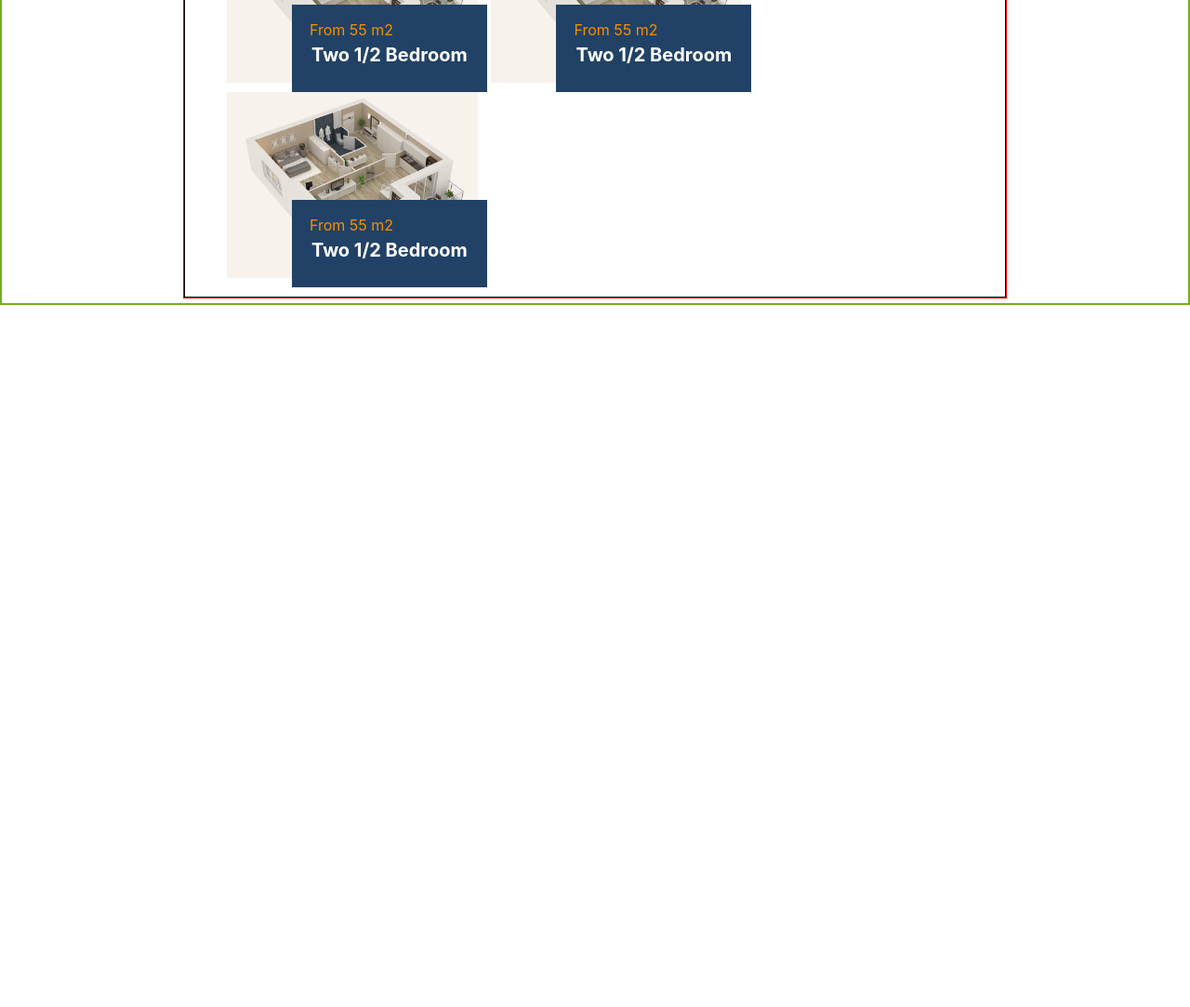
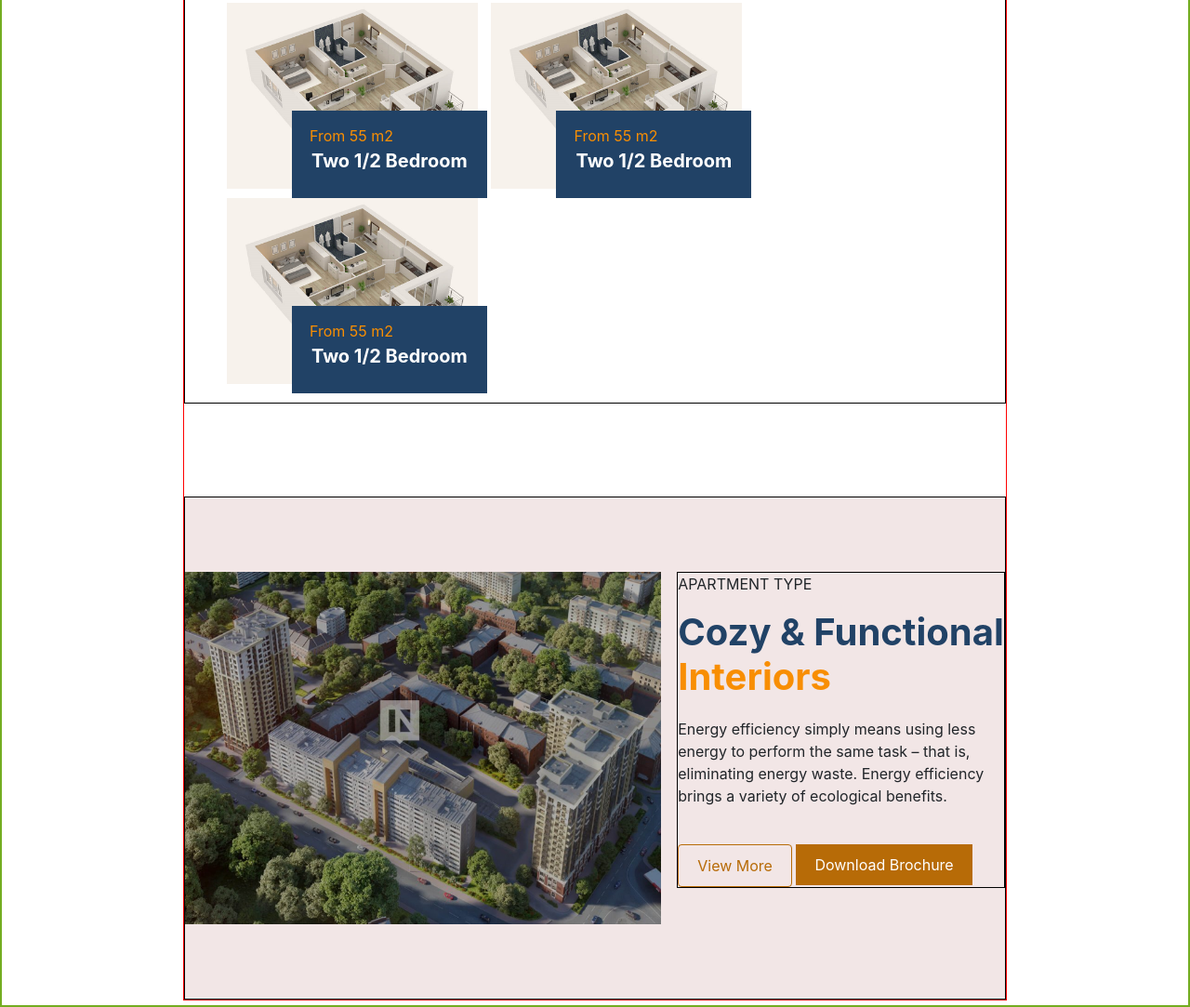
Before and after one commit to awais0099/realstatelandingpage, a plain HTML site: page index.html in a window 1280 px wide. Shown: the part 2963-4046 px from the top of the page at 93% size. Before the commit the page ends 3291 px from the top, so only its background shows below. Drawn offline with nearby package versions, Linux system fonts and the light colour scheme.

Commit message:
5th section completed

```diff
--- a/index.html
+++ b/index.html
@@ -240,7 +240,6 @@
 										</div>
 									</div>
 								</div>
-
 								<!-- right-side -->
 								<div class="box">
 									<div>
@@ -288,7 +287,6 @@
 										<p class="heding text-center">Two 1/2 Bedroom</p>
 									</div>
 								</div>
-
 								<div>
 									<img src="images/inner_05.png">
 									<div class="sub-box">
@@ -296,7 +294,6 @@
 										<p class="heding text-center">Two 1/2 Bedroom</p>
 									</div>
 								</div>
-
 								<div>
 									<img src="images/inner_05.png">
 									<div class="sub-box">
@@ -304,7 +301,35 @@
 										<p class="heding text-center">Two 1/2 Bedroom</p>
 									</div>
 								</div>
+							</div>
+						</div>
 
+
+						<!-- 5th section -->
+						<div class="apartment-types">
+							<div class="apartment-types_inner">
+								<div class="box everything-within-reach_img">
+									<img src="images/interactive_image_01-1280x733.png" width="512" height="379">
+								</div>
+								<div class="text-contents box" style="border: 1px solid black;">
+									<div>
+										<p>APARTMENT TYPE</p>
+									</div>
+									<div>
+										<h1>
+										Cozy & Functional <span class="color-interiors">Interiors</span>
+										</h1>
+									</div>
+									<div style="margin-top: 20px;">
+										<p>
+											Energy efficiency simply means using less energy to perform the same task – that is, eliminating energy waste. Energy efficiency brings a variety of ecological benefits.
+										</p>
+									</div>
+									<div style="margin-top: 40px;">
+										<button class="view-more btn" >View More</button>
+										<button class="download-bro">Download Brochure</button>
+									</div>
+								</div>
 							</div>
 						</div>
 					</div>
--- a/style.css
+++ b/style.css
@@ -203,7 +203,7 @@ body{
 	font-weight: bold;
 }
 
-/* Everything Within Reach */
+/* 3rd-section Everything Within Reach */
 
 .everything-within-reach {
 	border: 1px solid black;
@@ -228,7 +228,7 @@ body{
 
 .everything-within-reach .text-contents {
 	/*border: 1px solid red;	*/
-	width: 30%;
+	width: 40%;
 	float: right;
 	padding-right: 30px;
 }
@@ -335,3 +335,47 @@ body{
 	font-weight: bold;
 	font-size: 20px;
 }
+
+/* 5th section / apartment-types */
+
+.apartment-types {
+	border: 1px solid black;
+	margin-top: 100px;
+	overflow: hidden;
+	background-color: #F2E6E6;
+	padding: 80px 0px;
+}
+
+.apartment-types h1{
+	font-weight: bold;
+	color: #214266;
+	/*padding-left: 47px;*/
+}
+
+.apartment-types .box{
+	display: inline-block;
+}
+
+.apartment-types .color-interiors{
+	color: #F88E03;
+}
+
+.apartment-types .text-contents {
+	/*border: 1px solid red;	*/
+	width: 40%;
+	float: right;
+	/*padding-right: 30px;*/
+}
+
+.apartment-types .text-contents .view-more {
+	padding: 10px 20px;
+	border-color: #B76B07;
+	color: #B76B07;
+}
+
+.apartment-types .text-contents .download-bro {
+	padding: 10px 20px;
+	background-color: #B76B07;
+	border: none;
+	color: white;
+}
```
